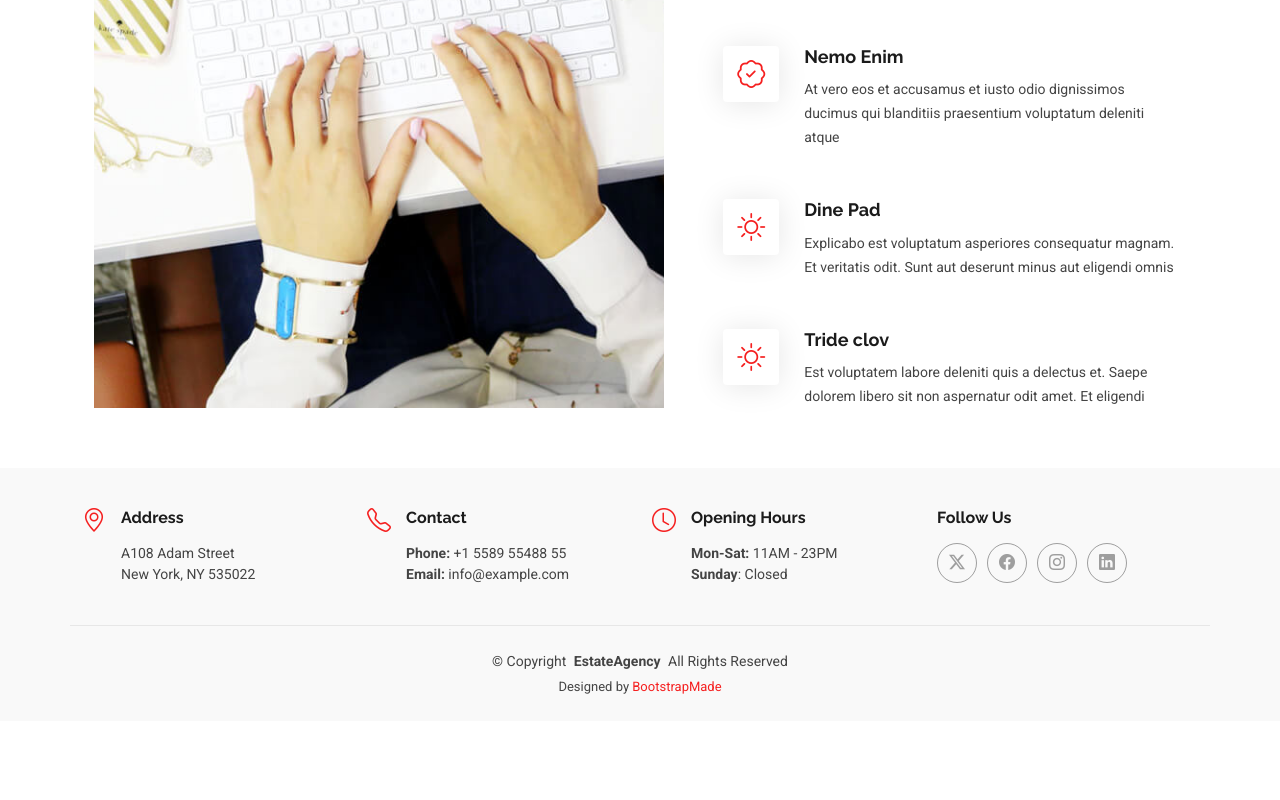
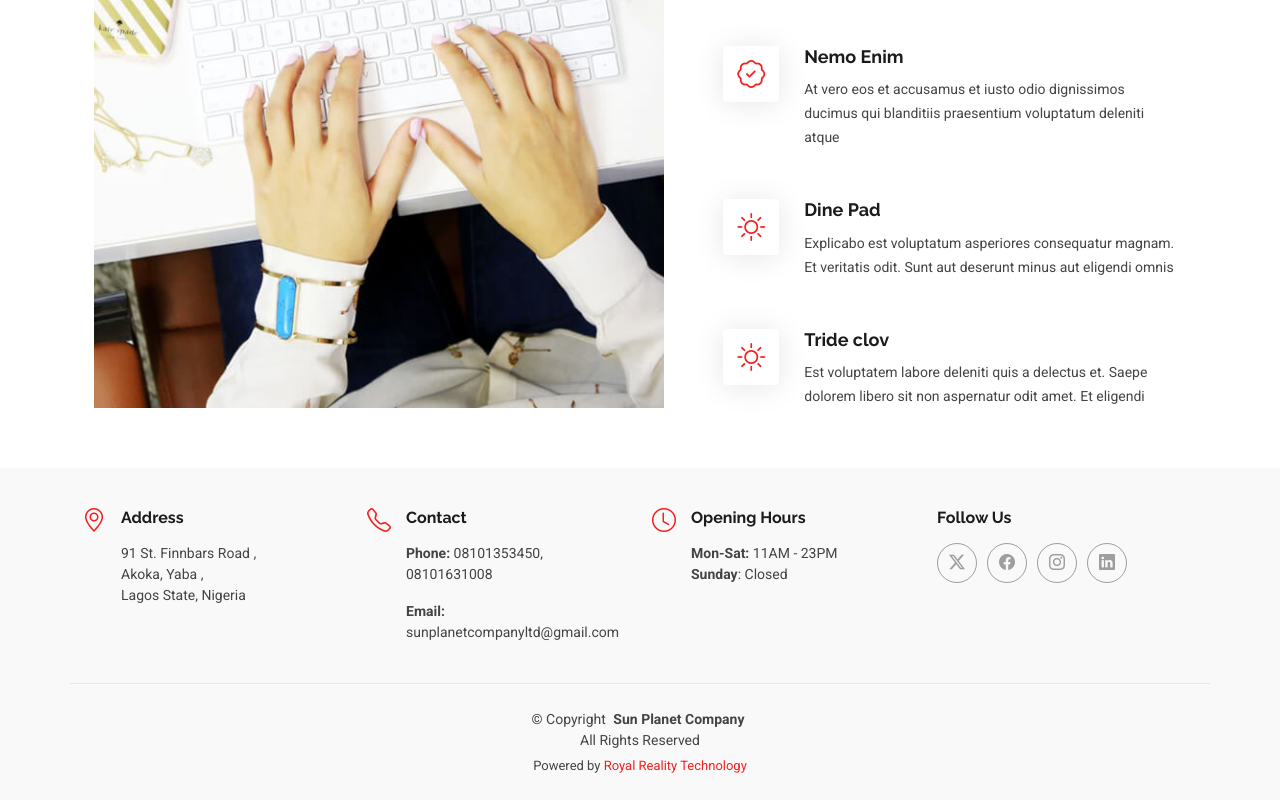
Before and after one commit to chromaojo/realEstate2, a plain HTML site: page about.html in a window 1280 px wide. Shown: the part 1577-2377 px from the top of the page. Before the commit the page ends 2298 px from the top, so only its background shows below. Drawn offline with Linux system fonts and the light colour scheme.

Commit message:
Amending the footer section of about.html

```diff
--- a/about.html
+++ b/about.html
@@ -262,9 +262,9 @@
           <i class="bi bi-geo-alt icon"></i>
           <div class="address">
             <h4>Address</h4>
-            <p>A108 Adam Street</p>
-            <p>New York, NY 535022</p>
-            <p></p>
+            <p>91 St. Finnbars Road ,</p>
+            <p>Akoka, Yaba ,</p>
+            <p>Lagos State, Nigeria</p>
           </div>
 
         </div>
@@ -273,10 +273,9 @@
           <i class="bi bi-telephone icon"></i>
           <div>
             <h4>Contact</h4>
-            <p>
-              <strong>Phone:</strong> <span>+1 5589 55488 55</span><br>
-              <strong>Email:</strong> <span>info@example.com</span><br>
-            </p>
+            <p><strong>Phone:</strong> <span>08101353450, 08101631008</span></p>
+            <p><strong>Email:</strong> <span>sunplanetcompanyltd@gmail.com</span></p>
+
           </div>
         </div>
 
@@ -305,20 +304,20 @@
     </div>
 
     <div class="container copyright text-center mt-4">
-      <p>© <span>Copyright</span> <strong class="px-1 sitename">EstateAgency</strong> <span>All Rights Reserved</span></p>
+      <p>© <span>Copyright</span> <strong class="px-1 sitename">Sun Planet Company</strong> <br> <span>All Rights
+          Reserved</span>
+      </p>
       <div class="credits">
-        <!-- All the links in the footer should remain intact. -->
-        <!-- You can delete the links only if you've purchased the pro version. -->
-        <!-- Licensing information: https://bootstrapmade.com/license/ -->
-        <!-- Purchase the pro version with working PHP/AJAX contact form: [buy-url] -->
-        Designed by <a href="https://bootstrapmade.com/">BootstrapMade</a>
+
+        Powered by <a href="#">Royal Reality Technology</a>
       </div>
     </div>
 
   </footer>
 
   <!-- Scroll Top -->
-  <a href="#" id="scroll-top" class="scroll-top d-flex align-items-center justify-content-center"><i class="bi bi-arrow-up-short"></i></a>
+  <a href="https://wa.me/+2348101631008" id="scroll-top"
+    class="scroll-top d-flex align-items-center justify-content-center"><i class="bi bi-whatsapp"></i></a>
 
   <!-- Preloader -->
   <div id="preloader"></div>
```
